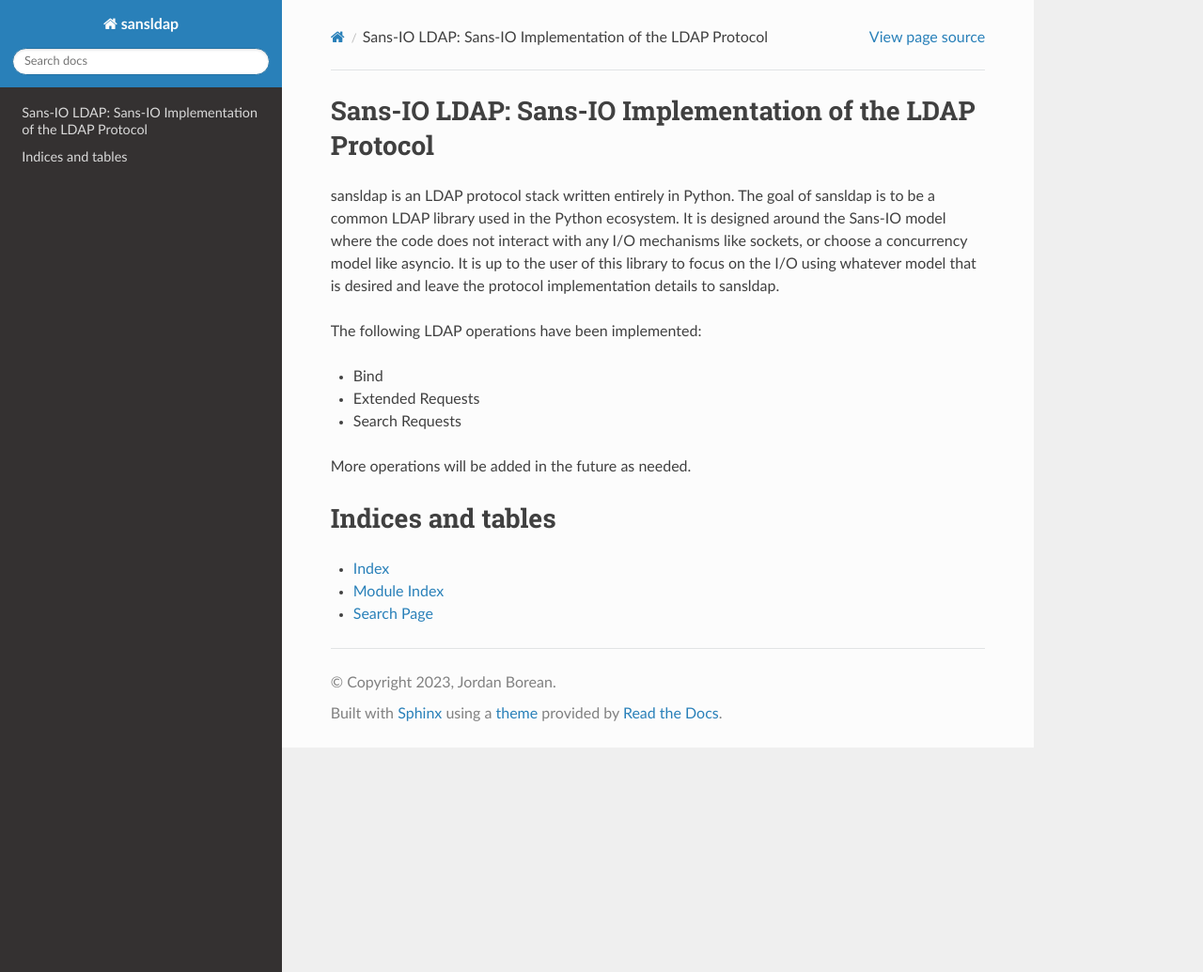
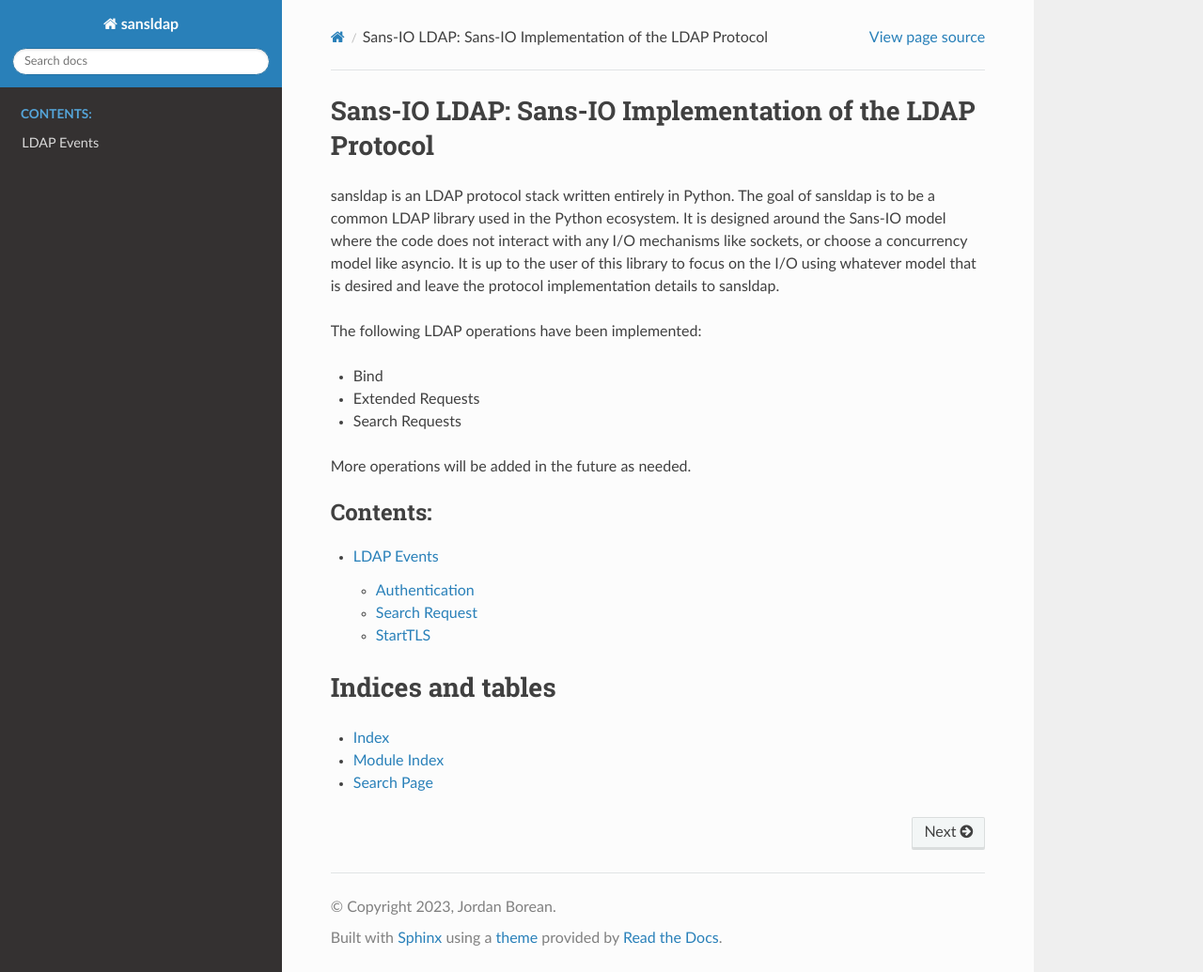
Before and after one commit to jborean93/sansldap, a Sphinx documentation site: the page built from docs/index.rst, in a window 1280 px wide and 1035 px high. Shown: the whole window at 94% size. Built offline with Sphinx 7.4.7 and the Read the Docs theme 2.0.0, drawn with Linux system fonts in a browser that asks for light colours; pages that are not in the unit, such as notebooks, are missing from menus; some of the changed lines change nothing that is shown.

Commit message:
Add some docs on basic LDAP events

````diff
--- a/docs/conf.py
+++ b/docs/conf.py
@@ -65,6 +65,7 @@
     ".md": "markdown",
 }
 
+myst_all_links_external = True
 
 # -- Options for HTML output -------------------------------------------------
 
--- /dev/null
+++ b/docs/events.md
@@ -0,0 +1,144 @@
+# LDAP Events
+
+Here are some common scenarios in the LDAP protocol and how they can be implemented with this library.
+The examples here are all based on an IO-less connection, this layer still needs to be provided by a higher layer.
+
+## Authentication
+
+Authentication with LDAP falls into two different categories:
+
+* Simple binds
+* SASL binds
+
+A simple bind works by providing the username and password in plaintext to be sent to the server.
+Simple binds do not support message encryption and typically rely on the outer transport to encrypt the data, for example through TLS.
+An example simple bind in Python looks like:
+
+```python
+import sansldap
+
+client = sansldap.LDAPClient()
+server = sansldap.LDAPServer()
+
+client.bind_simple("username", "password")
+client_outgoing = client.data_to_send()
+
+bind_request = server.receive(client_outgoing)[0]
+assert isinstance(bind_request, sansldap.BindRequest)
+assert isinstance(bind_request.authentication, sansldap.SimpleCredential)
+assert bind_request.name == "username"
+assert bind_request.authentication.password == "password"
+
+# Can specify an error code on a faulty bind.
+server.bind_response(bind_request.message_id)
+server_outgoing = server.data_to_send()
+
+bind_response = client.receive(server_outgoing)[0]
+assert isinstance(bind_response, sansldap.BindResponse)
+assert bind_response.result.result_code == sansldap.LDAPResultCode.SUCCESS
+```
+
+A SASL bind is more complex and is designed to encapulsate credential blobs from other providers, like GSSAPI, as part of the bind operation.
+A SASL bind can require multiple messages to complete the request and the number of payloads is dependent on the SASL mechanism used.
+SASL examples can be found in [sasl.py](https://github.com/jborean93/sansldap/tests/examples/sasl.py).
+
+### Exchanged Messages
+
+|Message|Source|Purpose|
+|-|-|-|
+|[BindRequest](./source/sansldap.html#sansldap.BindRequest)|Client|Starts the bind request|
+|[BindResponse](./source/sansldap.html#sansldap.BindResponse)|Server|Server's response to the bind request|
+
+## Search Request
+
+A search request is performed to search the LDAP database for specific entries.
+See [LDAPClient.search_reqest](./source/sansldap.html#sansldap.LDAPClient.search_request) for more information on the parameters that a client can provide on a search request.
+During the search request the server can send a `SearchResultEntry`, `SearchResultReference`, or a `SearchResultDone` message using the same message id from the `SearchRequest.
+The `SearchResultDone` message should be the last message for the operation and indicates the server will send no more results for this operation.
+An example of a search request operation is:
+
+```python
+import sansldap
+
+client = sansldap.LDAPClient()
+server = sansldap.LDAPServer()
+
+# Client most likely needs to be bound before the search
+
+# There are more options that can be provided for a request.
+client.search_request("", attributes=["defaultNamingContext"])
+client_outgoing = client.data_to_send()
+
+search_request = server.receive(client_outgoing)[0]
+assert isinstance(search_request, sansldap.SearchRequest)
+assert search_request.base_object == ""
+assert search_request.attributes == ["defaultNamingContext"]
+
+server.search_result_entry(
+    search_request.message_id,
+    search_request.base_object,
+    attributes=[
+        sansldap.PartialAttribute("defaultNamingContext", [b"DC=domain,DC=test"]),
+    ],
+)
+server.search_result_done(search_request.message_id)
+server_outgoing = server.data_to_send()
+
+responses = client.receive(server_outgoing)
+assert len(responses) == 2
+assert isinstance(responses[0], sansldap.SearchResultEntry)
+assert isinstance(responses[1], sansldap.SearchResultDone)
+
+assert len(responses[0].attributes) == 1
+assert responses[0].attributes[0].name == "defaultNamingContext"
+assert responses[0].attributes[0].values == [b"DC=domain,DC=test"]
+assert responses[1].result.result_code == sansldap.LDAPResultCode.SUCCESS
+```
+
+### Exchanged Messages
+
+|Message|Source|Purpose|
+|-|-|-|
+|[SearchRequest](./source/sansldap.html#sansldap.SearchRequest)|Client|Initiates the search operation|
+|[SearchResultEntry](./source/sansldap.html#sansldap.SearchResultEntry)|Server|A search result|
+|[SearchResultReference](./source/sansldap.html#sansldap.SearchResultReference)|Server|A reference was encountered for a dataset in another server|
+|[SearchResultDone](./source/sansldap.html#sansldap.SearchResultDone)|Server|The search operation is complete|
+
+## StartTLS
+
+A StartTLS operation is used to wrap an LDAP connection over port 389 in a TLS channel.
+It is also known as explicit TLS and while most implementations recommend using LDAPS over port 686, StartTLS may be required by the server.
+Performing a StartTLS operation is done by sending an ExtendedRequest, waiting for the ExtendedResponse, and then changing the transport channel to TLS wrap the messages.
+An example of a StartTLS operation is:
+
+```python
+import sansldap
+
+client = sansldap.LDAPClient()
+server = sansldap.LDAPServer()
+
+client.extended_request(sansldap.ExtendedOperations.LDAP_START_TLS.value)
+client_outgoing = client.data_to_send()
+
+ext_request = server.receive(client_outgoing)[0]
+assert isinstance(ext_request, sansldap.ExtendedRequest)
+assert ext_request.name == sansldap.ExtendedOperations.LDAP_START_TLS.value
+
+server.extended_response(ext_request.message_id)
+server_outgoing = server.data_to_send()
+
+ext_response = client.receive(server_outgoing)[0]
+assert isinstance(ext_response, sansldap.ExtendedResponse)
+assert ext_response.result.result_code == sansldap.LDAPResultCode.SUCCESS
+
+# The TLS handshake needs to be performed on the socket to set up the TLS
+# channel. Any future messages to send from data_to_send() needs to be wrapped
+# by the TLS channel that was set up.
+```
+
+### Exchanged Messages
+
+|Message|Source|Purpose|
+|-|-|-|
+|[ExtendedRequest](./source/sansldap.html#sansldap.ExtendedRequest)|Client|Starts the StartTLS operation|
+|[ExtendedResponse](./source/sansldap.html#sansldap.ExtendedResponse)|Server|Server's response to the StartTLS request|
--- a/docs/index.rst
+++ b/docs/index.rst
@@ -20,6 +20,7 @@
    :maxdepth: 2
    :caption: Contents:
 
+   events
    source/modules
 
 Indices and tables
````
